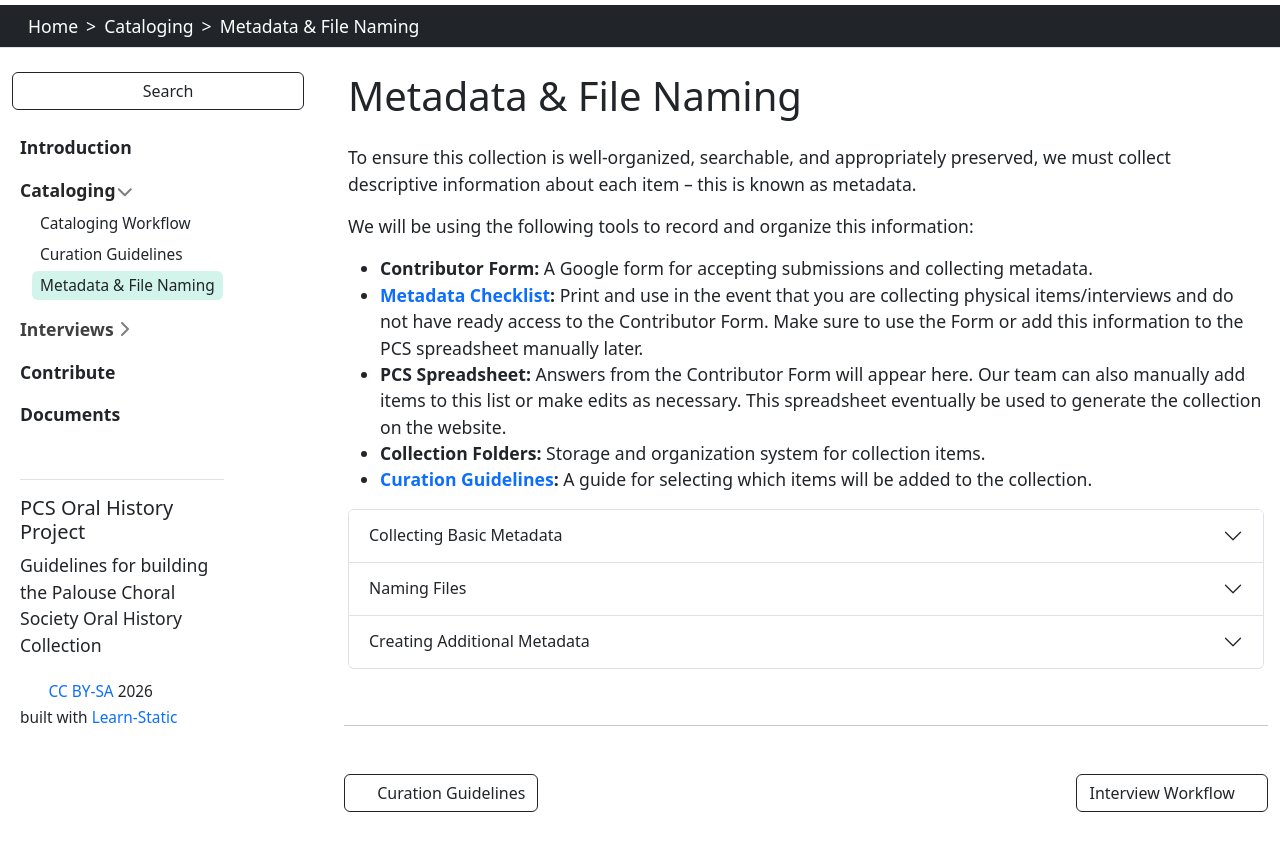
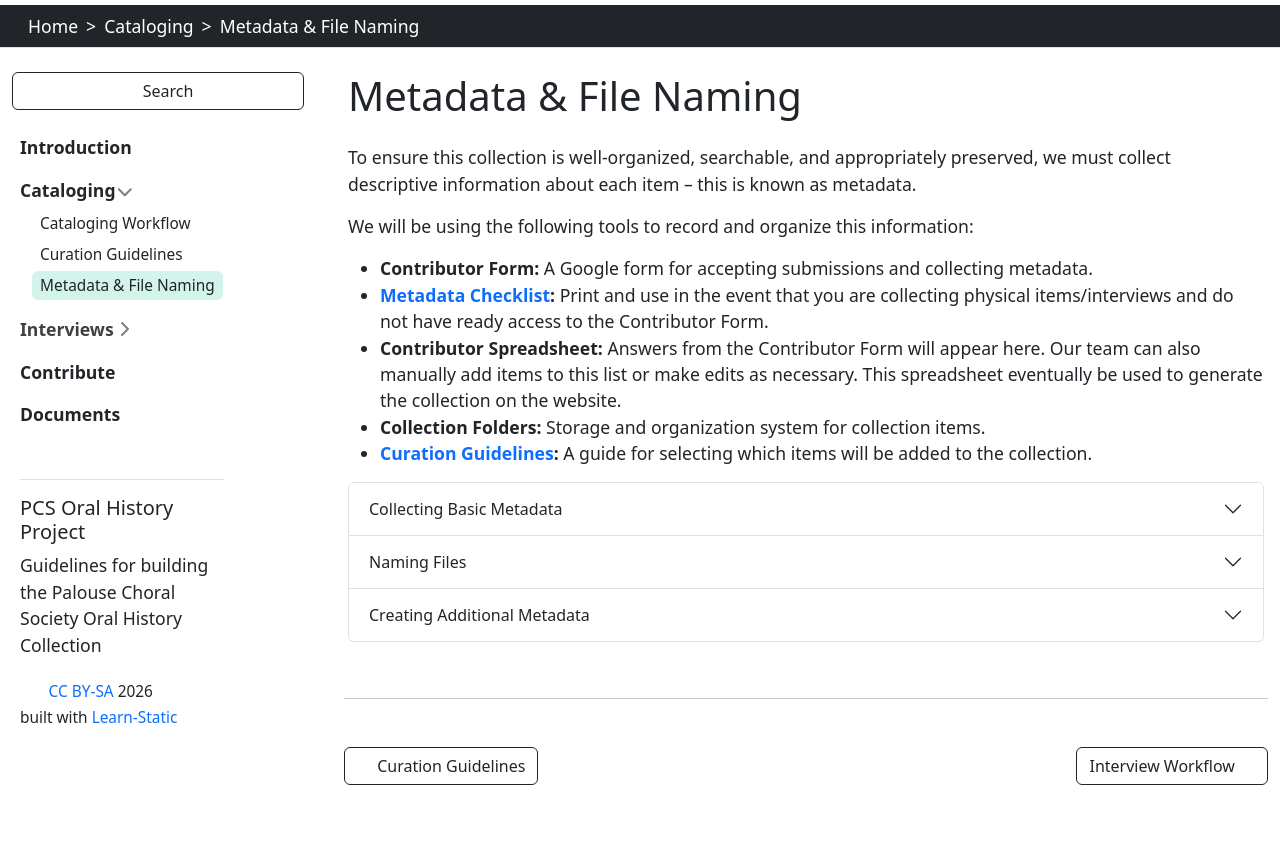
Before and after one commit to llove28/pcs-project, a Jekyll site: the page built from content/cataloging/metadata.md, in a window 1280 px wide and 900 px high, scrolled down 656 px. Shown: the top 851 px of the window. Built offline with Jekyll 4.4.1, drawn with Linux system fonts in a browser that asks for light colours.

Commit message:
Update metadata.md

```diff
--- a/content/cataloging/metadata.md
+++ b/content/cataloging/metadata.md
@@ -9,8 +9,8 @@ To ensure this collection is well-organized, searchable, and appropriately prese
 We will be using the following tools to record and organize this information:
 
 - **Contributor Form:** A Google form for accepting submissions and collecting metadata.
-- **[Metadata Checklist](https://docs.google.com/document/d/1OXNd2J0EApIa9E5ScstGEZs18t2P0WNPsi06LpOyHN8/edit?usp=sharing):** Print and use in the event that you are collecting physical items/interviews and do not have ready access to the Contributor Form. Make sure to use the Form or add this information to the PCS spreadsheet manually later.
-- **PCS Spreadsheet:** Answers from the Contributor Form will appear here. Our team can also manually add items to this list or make edits as necessary. This spreadsheet eventually be used to generate the collection on the website.
+- **[Metadata Checklist](https://docs.google.com/document/d/1OXNd2J0EApIa9E5ScstGEZs18t2P0WNPsi06LpOyHN8/edit?usp=sharing):** Print and use in the event that you are collecting physical items/interviews and do not have ready access to the Contributor Form.
+- **Contributor Spreadsheet:** Answers from the Contributor Form will appear here. Our team can also manually add items to this list or make edits as necessary. This spreadsheet eventually be used to generate the collection on the website.
 - **Collection Folders:** Storage and organization system for collection items.
 - **[Curation Guidelines](https://llove28.github.io/pcs-project/content/cataloging/curation-guidelines.html):** A guide for selecting which items will be added to the collection.
 
@@ -28,7 +28,7 @@ The main metadata we will be collecting includes:
 - Contributor *(Who does the item belong to? Leave blank for interviews)*
 - Type *(recording/image/video)*
 
-The Contributor Form is designed to capture this information when someone submits an item to the collection. The form records this information in the PCS Spreadsheet. When necessary, we will also manually add/edit metadata in this spreadsheet. If you are collecting physical items or do not have ready access to the Contributor Form, you can also print out the Metadata Checklist to record this information and upload it to the PCS Spreadsheet later.
+The Contributor Form is designed to capture this information when someone submits an item to the collection. The form records this information in the Contributor Spreadsheet. When necessary, we will also manually add/edit metadata in this spreadsheet. If you are collecting physical items or do not have ready access to the Contributor Form, you can also print out the Metadata Checklist to record this information and upload via the Form later.
 
 " title2="Naming Files" text2="
 
```
